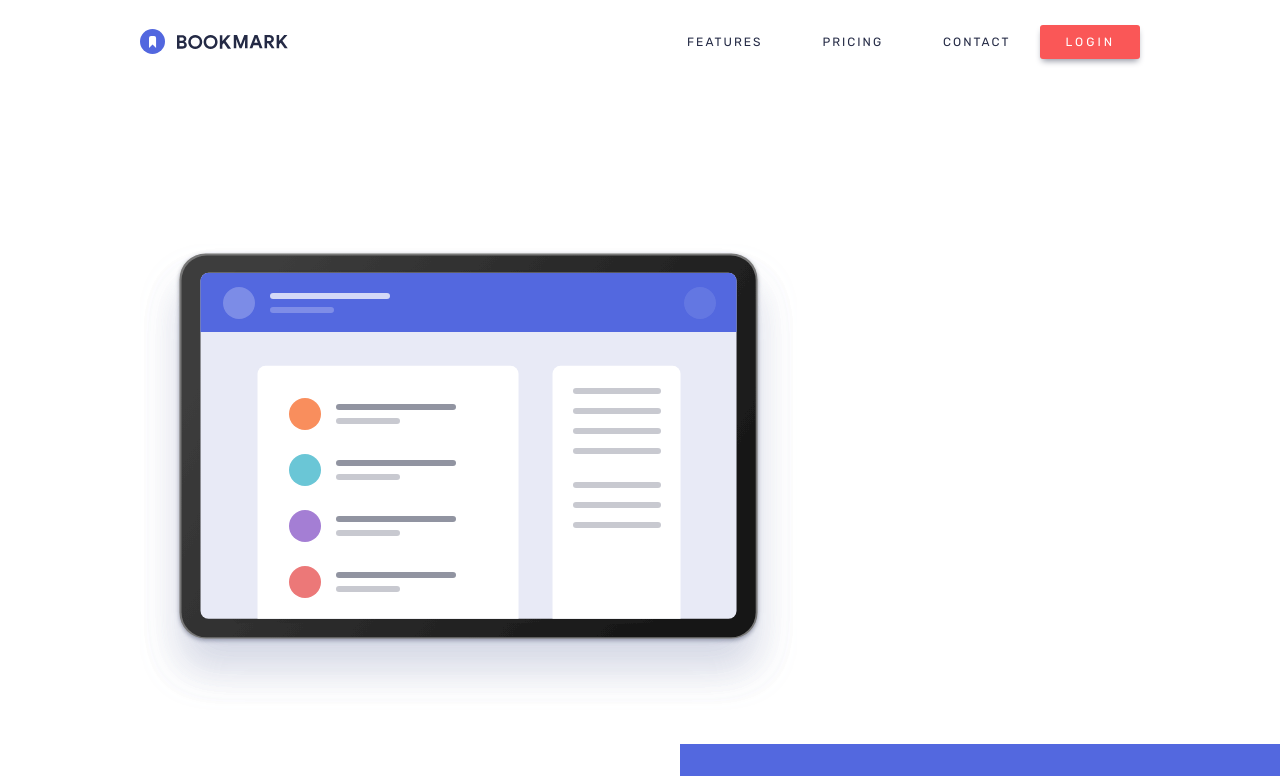
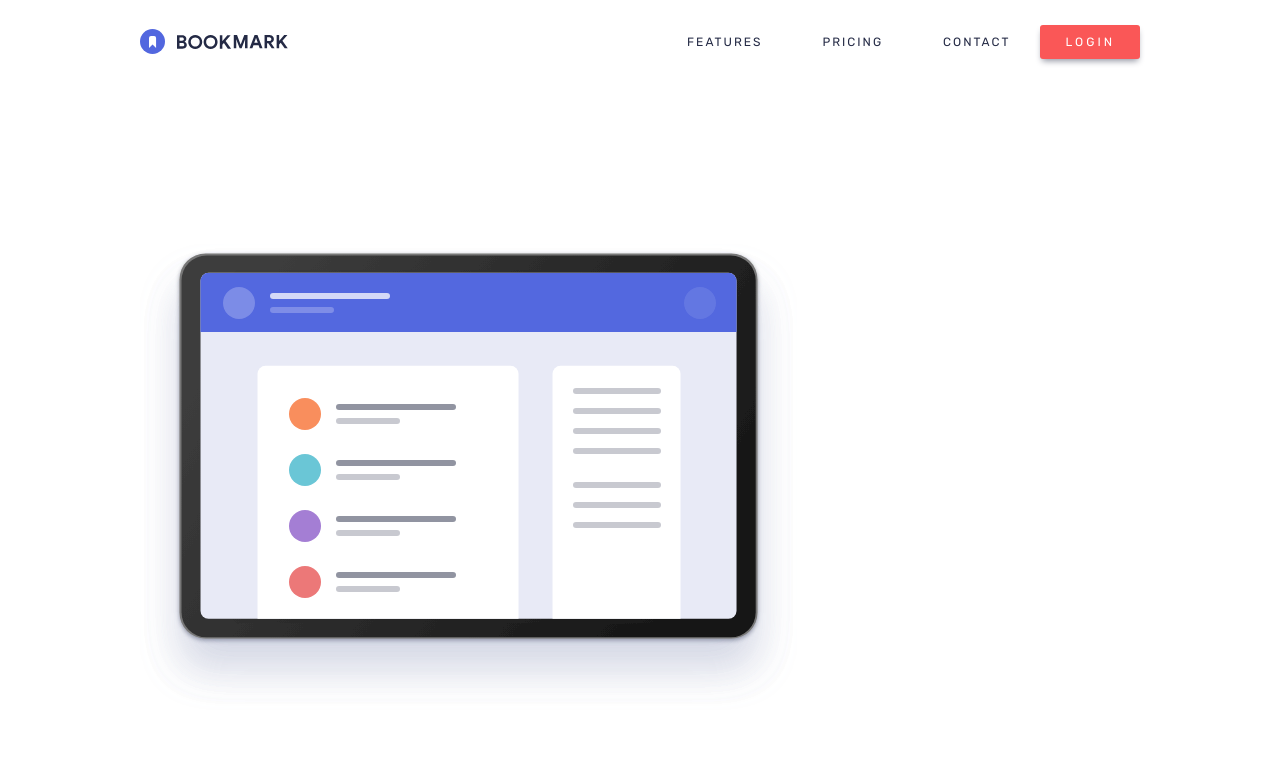
Before and after one commit to emrerol/bookmark-landing-page, a React (Create React App) app: page / in a window 1280 px wide. Shown: the top 776 px of the page. Built offline with nearby package versions, Linux system fonts and the light colour scheme.

Commit message:
button layout error fixed

```diff
--- a/src/index.css
+++ b/src/index.css
@@ -5,8 +5,6 @@ html {
 
 * {
   box-sizing: border-box;
-  margin: 0;
-  padding: 0;
 }
 
 body {
--- a/src/index.scss
+++ b/src/index.scss
@@ -7,8 +7,6 @@ html {
 
 * {
       box-sizing: border-box;
-      margin: 0;
-      padding: 0;
 }
 
 body {
```
Also changed, not shown: 1 other file (tests, documents, lock files or other folders).
